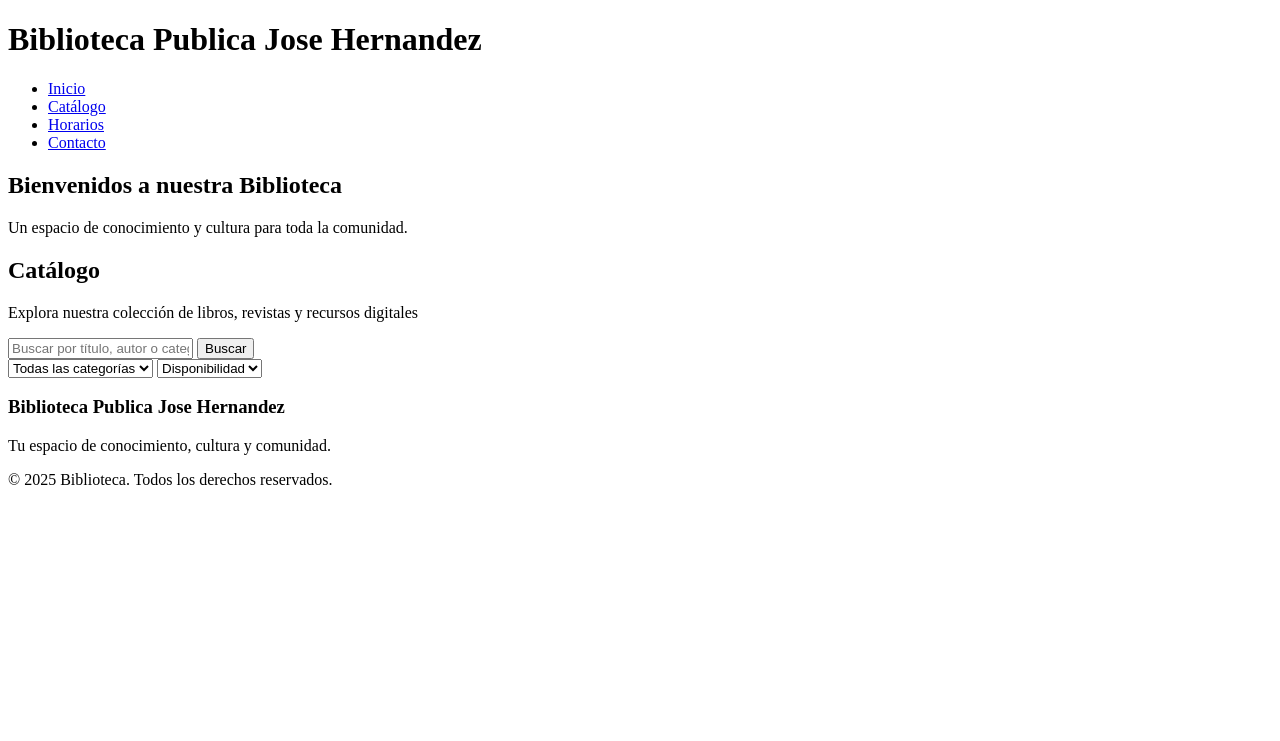
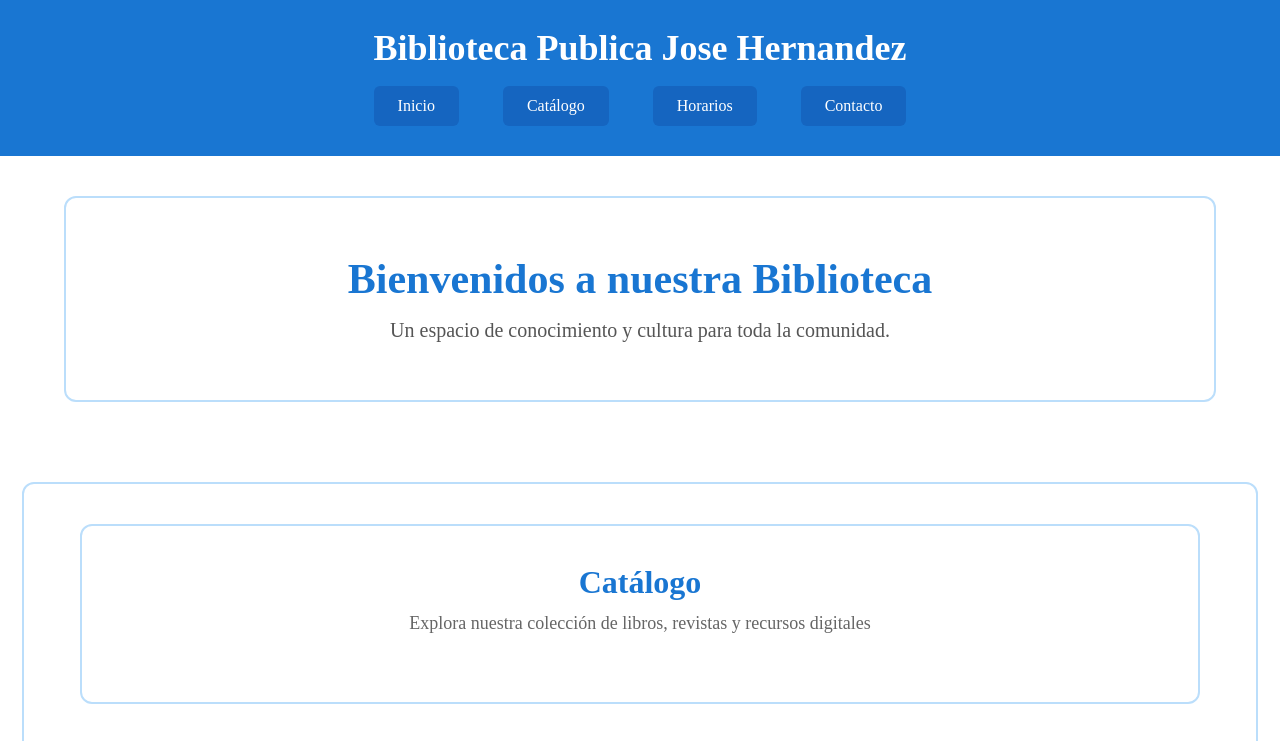
Before and after one commit to BaltiiiM/Biblioteca, a plain HTML site: page index.html in a window 1280 px wide. Shown: the top 741 px of the page. Drawn offline with Linux system fonts and the light colour scheme.

Commit message:
Cambios, correcciones y css

```diff
--- /dev/null
+++ b/Css/reset.css
@@ -0,0 +1,43 @@
+html, body, div, span, applet, object, iframe,
+h1, h2, h3, h4, h5, h6, p, blockquote, pre,
+a, abbr, acronym, address, big, cite, code,
+del, dfn, em, img, ins, kbd, q, s, samp,
+small, strike, strong, sub, sup, tt, var,
+b, u, i, center,
+dl, dt, dd, ol, ul, li,
+fieldset, form, label, legend,
+table, caption, tbody, tfoot, thead, tr, th, td,
+article, aside, canvas, details, embed,
+figure, figcaption, footer, header, hgroup,
+menu, nav, output, ruby, section, summary,
+time, mark, audio, video {
+	margin: 0;
+	padding: 0;
+	border: 0;
+	font-size: 100%;
+	font: inherit;
+	vertical-align: baseline;
+}
+
+article, aside, details, figcaption, figure,
+footer, header, hgroup, menu, nav, section {
+	display: block;
+}
+body {
+	line-height: 1;
+}
+ol, ul {
+	list-style: none;
+}
+blockquote, q {
+	quotes: none;
+}
+blockquote:before, blockquote:after,
+q:before, q:after {
+	content: '';
+	content: none;
+}
+table {
+	border-collapse: collapse;
+	border-spacing: 0;
+}
--- /dev/null
+++ b/Css/styles.css
@@ -0,0 +1,201 @@
+header {
+    padding: 30px 0;
+    background-color: #1976d2;
+    color: white;
+}
+
+header h1 {
+    margin-bottom: 20px;
+    text-align: center;
+    font-size: 36px;
+    font-weight: bold;
+}
+
+nav ul {
+    list-style: none;
+    text-align: center;
+}
+
+nav ul li {
+    display: inline-block;
+    margin: 0 20px;
+}
+
+nav a {
+    display: inline-block;
+    padding: 12px 24px;
+    border-radius: 6px;
+    background-color: #1565c0;
+    color: white;
+    text-decoration: none;
+    font-weight: 500;
+}
+
+nav a:hover {
+    background-color: #0d47a1;
+}
+
+main {
+    width: 90%;
+    max-width: 1200px;
+    margin: 0 auto;
+    padding: 40px 20px;
+}
+
+.inicio {
+    margin-bottom: 40px;
+    padding: 60px 40px;
+    border: 2px solid #bbdefb;
+    border-radius: 12px;
+    background-color: white;
+    text-align: center;
+}
+
+.inicio h2 {
+    margin-bottom: 20px;
+    color: #1976d2;
+    font-size: 42px;
+    font-weight: bold;
+}
+
+.inicio p {
+    color: #555;
+    font-size: 20px;
+}
+
+.section {
+    width: 90%;
+    max-width: 1200px;
+    margin: 0 auto;
+    margin-bottom: 40px;
+    padding: 40px;
+    border: 2px solid #bbdefb;
+    border-radius: 12px;
+    background-color: white;
+}
+
+.section h2 {
+    margin-bottom: 16px;
+    color: #1976d2;
+    text-align: center;
+    font-size: 32px;
+    font-weight: bold;
+}
+
+.section p {
+    margin-bottom: 30px;
+    color: #666;
+    text-align: center;
+    font-size: 18px;
+}
+
+.search-container {
+    width: 80%;
+    max-width: 800px;
+    margin: 0 auto;
+    text-align: center;
+}
+
+.search-container input[type="text"] {
+    width: 65%;
+    margin-right: 10px;
+    padding: 16px;
+    border: 3px solid #2196f3;
+    border-radius: 8px;
+    font-size: 16px;
+    vertical-align: top;
+}
+
+.search-button {
+    padding: 16px 24px;
+    border: none;
+    border-radius: 8px;
+    background-color: #2196f3;
+    color: white;
+    font-size: 16px;
+    font-weight: bold;
+    cursor: pointer;
+    vertical-align: top;
+}
+
+.search-button:hover {
+    background-color: #1976d2;
+}
+
+.filter-options {
+    margin-top: 20px;
+    text-align: center;
+}
+
+.filter-options select {
+    margin: 0 10px;
+    padding: 12px 16px;
+    border: 3px solid #2196f3;
+    border-radius: 8px;
+    background-color: white;
+    font-size: 15px;
+    font-weight: 500;
+    cursor: pointer;
+}
+
+.filter-options select:hover {
+    border-color: #1976d2;
+}
+
+footer {
+    margin-top: 60px;
+    padding: 40px 0 20px;
+    background-color: #0d47a1;
+    color: white;
+}
+
+.footer-content {
+    width: 90%;
+    max-width: 1200px;
+    margin: 0 auto;
+    padding: 0 20px;
+    text-align: center;
+}
+
+.footer-section h3 {
+    margin-bottom: 12px;
+    color: #64b5f6;
+    font-size: 24px;
+    font-weight: bold;
+}
+
+.footer-section p {
+    margin-bottom: 20px;
+    color: #e3f2fd;
+    font-size: 16px;
+}
+
+.social-links {
+    margin-bottom: 20px;
+    text-align: center;
+}
+
+.social-links a {
+    display: inline-block;
+    margin: 0 10px;
+    padding: 12px 16px;
+    border-radius: 6px;
+    background-color: #1565c0;
+    color: #64b5f6;
+    text-decoration: none;
+    font-size: 16px;
+    font-weight: 500;
+}
+
+.social-links a:hover {
+    background-color: #1976d2;
+    color: white;
+}
+
+footer p:last-child {
+    padding-top: 20px;
+    border-top: 2px solid #1976d2;
+    color: #bbdefb;
+    text-align: center;
+    font-size: 14px;
+}
--- a/index.html
+++ b/index.html
@@ -4,6 +4,9 @@
     <meta charset="UTF-8">
     <meta name="viewport" content="width=device-width, initial-scale=1.0">
     <title>Biblioteca</title>
+    <link rel="stylesheet" href="./Css/reset.css">
+    <link rel="stylesheet" href="./Css/styles.css">
+    <link href="https://use.fontawesome.com/releases/v6.5.0/css/all.css" rel="stylesheet">
 </head>
 <body>
     <header>
@@ -26,7 +29,7 @@
         </section>
     </main>
 
-    <section  class="section" id="catalogo">
+    <section  class="section">
             <div class="section">
                 <h2>Catálogo</h2>
                 <p>Explora nuestra colección de libros, revistas y recursos digitales</p>
@@ -59,10 +62,9 @@
                 <h3>Biblioteca Publica Jose Hernandez</h3>
                 <p>Tu espacio de conocimiento, cultura y comunidad.</p>
                 <div class="social-links">
-                    <a href="#" aria-label="Facebook"><i class="icon-facebook"></i></a>
-                    <a href="#" aria-label="Twitter"><i class="icon-twitter"></i></a>
-                    <a href="#" aria-label="Instagram"><i class="icon-instagram"></i></a>
-                    <a href="#" aria-label="YouTube"><i class="icon-youtube"></i></a>
+                    <a href="#"><i class="icon fa-brands fa-facebook"></i></a>
+                    <a href="mailto:bibliojh@gmail.com" class="icon fa-solid fa-envelope"></a>
+                    <a href="https://instagram.com/bibliotecaferre" class="icon fa-brands fa-instagram"></a>
                 </div>
             </div>
         </div>
```
